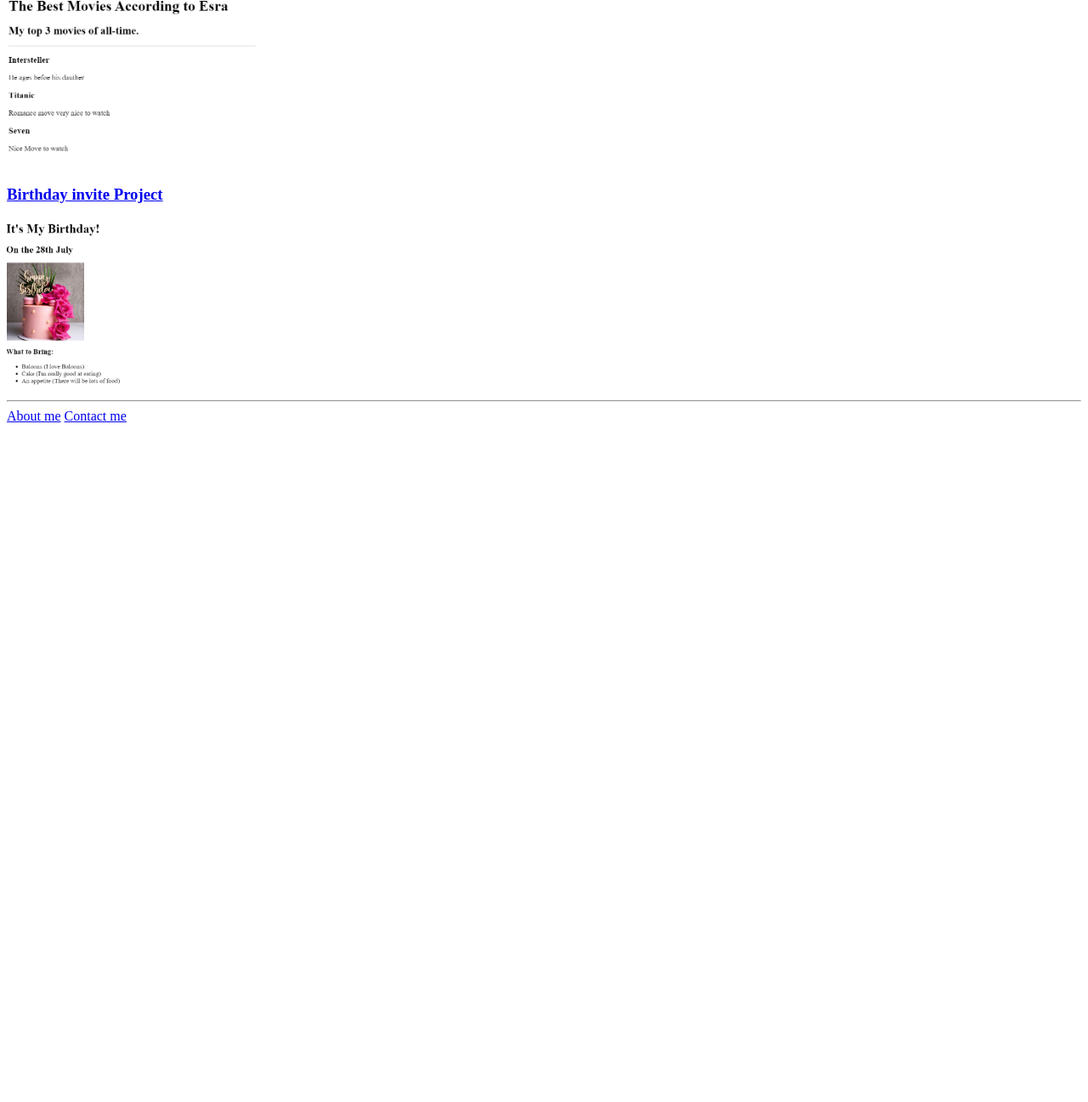
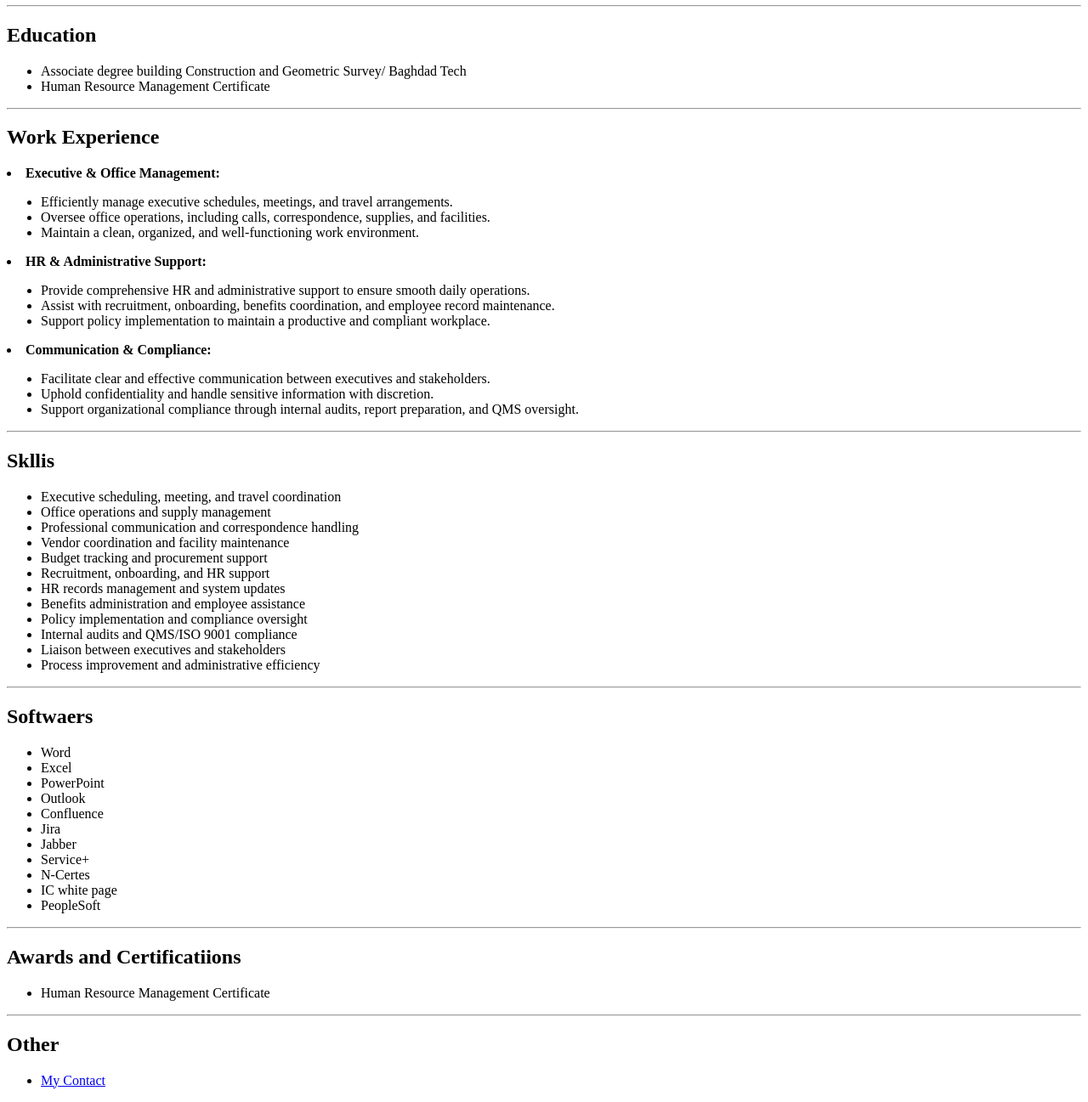
Before and after one commit to Ejaff/html-portfolio, a plain HTML site: page index.html in a window 1280 px wide. Shown: the part 193-1490 px from the top of the page at 85% size. Before the commit the page ends 800 px from the top, so only its background shows below. Drawn offline with Linux system fonts and the light colour scheme.

Commit message:
Add files via upload

```diff
--- a/index.html
+++ b/index.html
@@ -2,21 +2,87 @@
 <html lang="en">
 <head>
     <meta charset="UTF-8">
-    <title>Esra's Porfolio</title>
+    <meta name="viewport" content="width=device-width, initial-scale=1.0">
+    <title>My Resume</title>
 </head>
+<body>
+    <h1>Esra J</h1>
+    <img src="./4.1+Webpages/assets/Leo-woman-adult-paint-by-numbers.jpg"alt="avatir image"height="200px">
+    <h2>Summary</h2>
+    <p>Iam a hardworking and dedicated individual with experience in customer service, Executive assistant, administrative assistant, and HR.</p>
+    <hr />
+    <h2>Education</h2>
+    <ul>
+        <li>Associate degree building Construction and Geometric Survey/ Baghdad Tech </li>
+        <li>Human Resource Management Certificate</li>
+    </ul>
+    <hr />
+    <h2>Work Experience</h2>
+    <lu>
+        <li><b>Executive & Office Management:</b>
+            <ul>
+                <li>Efficiently manage executive schedules, meetings, and travel arrangements.</li>
+                <li>Oversee office operations, including calls, correspondence, supplies, and facilities.</li>
+                <li>Maintain a clean, organized, and well-functioning work environment.</li>
+            </ul>
+        </li>
+        <li><b>HR & Administrative Support:</b></li>
+        <ul>
+            <li>Provide comprehensive HR and administrative support to ensure smooth daily operations.</li>
+            <li>Assist with recruitment, onboarding, benefits coordination, and employee record maintenance.</li>
+            <li>Support policy implementation to maintain a productive and compliant workplace.</li>
+        </ul>
+        <li><b>Communication & Compliance:</b></li>
+        <ul>
+            <li>Facilitate clear and effective communication between executives and stakeholders.            </li>
+            <li>Uphold confidentiality and handle sensitive information with discretion.</li>
+            <li>Support organizational compliance through internal audits, report preparation, and QMS oversight.</li>
+        </ul>
+    </lu>
+    <hr />
+    <h2>Skllis</h2>
+    <ul>
+        <li>Executive scheduling, meeting, and travel coordination</li>
+        <li>Office operations and supply management</li>
+        <li>Professional communication and correspondence handling</li>
+        <li>Vendor coordination and facility maintenance</li>
+        <li>Budget tracking and procurement support</li>
+        <li>Recruitment, onboarding, and HR support</li>
+        <li>HR records management and system updates</li>
+        <li>Benefits administration and employee assistance</li>
+        <li>Policy implementation and compliance oversight</li>
+        <li>Internal audits and QMS/ISO 9001 compliance</li>
+        <li>Liaison between executives and stakeholders</li>
+        <li>Process improvement and administrative efficiency</li>
+    </ul>
+    <hr />
+    <h2>Softwaers</h2>
+    <ul>
+        <li>Word</li>
+        <li>Excel</li>
+        <li>PowerPoint</li>
+        <li>Outlook</li>
+        <li>Confluence</li>
+        <li>Jira</li>
+        <li>Jabber</li>
+        <li>Service+</li>
+        <li>N-Certes</li>
+        <li>IC white page</li>
+        <li>PeopleSoft</li>
+    </ul>
+    <hr />
+    <h2>Awards and Certificatiions</h2>
+    <ul>
+        <li>Human Resource Management Certificate</li>
+    </ul>
+    <hr />
+    <h2>Other</h2>
+    <ul>
+        <li> <a href="./My Contact.html"> My Contact</a></li>
+    </ul>
 
- <body></body>
-  <h1>Esra's Porfolio</h1>
-  <h2>I'am a Web Developer</h2>
-  <hr />
-  <h3><a href="./public/My Movie-Ranking.html">Move Ranking Project</a></h3>
-  <img src="./assets/images/Movie.png" height="200px">
 
-  <h3><a href="./public/My Birthday-invite.html">Birthday invite Project</a></h3>
-  <img src="./assets/images/Birthday.png" alt="purpple birthday cake" height="200px">
-  <hr />
-  <a href="./public/about.html">About me</a>
-  <a href="./public/contact.html">Contact me</a>
+
 
 </body>
 </html>
```
Lines whose indentation alone changed are shown as unchanged.
